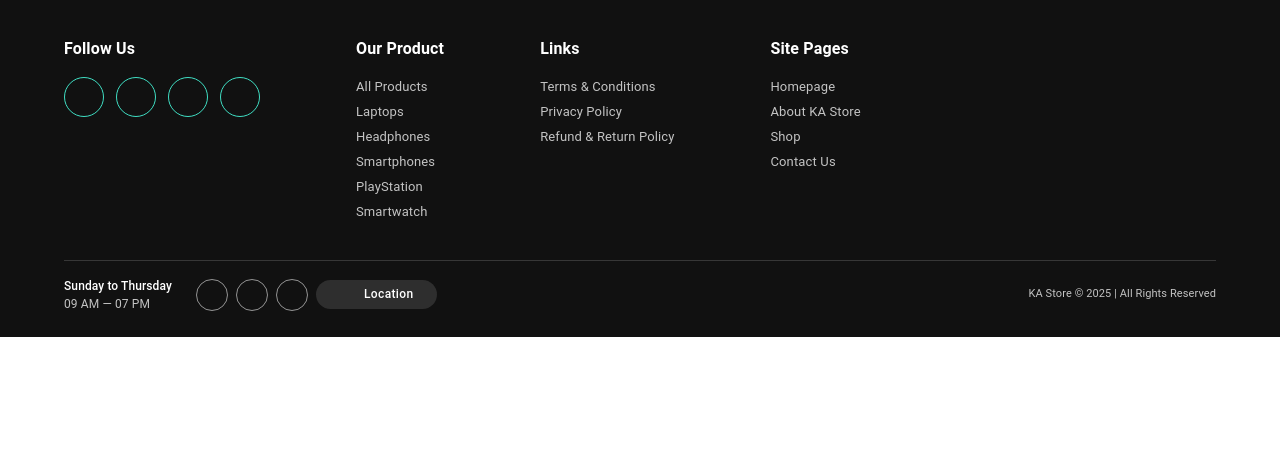
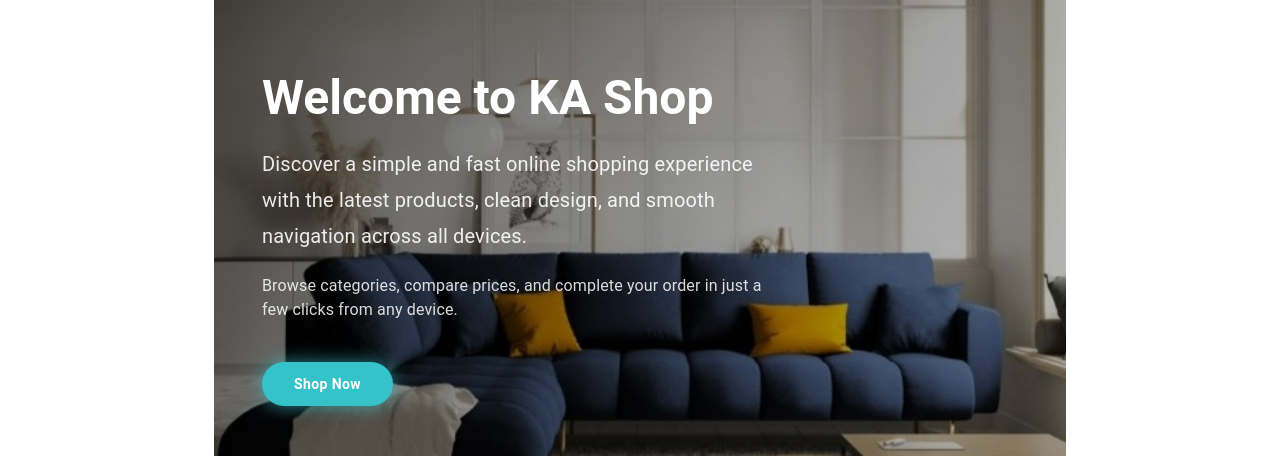
Before and after one commit to AseelMasri/Kashop, a React (Vite) app: page / in a window 1280 px wide. Shown: the part 186-642 px from the top of the page. Built offline with nearby package versions, Linux system fonts and the light colour scheme; no server answers; some icons are missing.

Commit message:
add component HeroHome

```diff
--- a/package.json
+++ b/package.json
@@ -27,6 +27,7 @@
     "react-i18next": "^16.2.1",
     "react-router-dom": "^7.9.3",
     "react-toastify": "^11.0.5",
+    "swiper": "^12.0.3",
     "yup": "^1.7.1"
   },
   "devDependencies": {
--- /dev/null
+++ b/src/components/hero/HeroHome.jsx
@@ -0,0 +1,144 @@
+// src/components/hero/HeroHome.jsx
+import { Box, Typography, Button } from "@mui/material";
+import { Link as RouterLink } from "react-router-dom";
+
+export default function HeroHome() {
+    return (
+        <Box
+            component="section"
+            sx={{
+                mt: { xs: 3, md: 5 },
+                opacity: 0,
+                animation: "fadeIn 1s forwards",
+                "@keyframes fadeIn": {
+                    from: { opacity: 0 },
+                    to: { opacity: 1 }
+                }
+            }}
+        >
+            {/* Hero Block */}
+            <Box
+                sx={{
+                    position: "relative",
+                    minHeight: { xs: "60vh", md: "80vh" },
+                    display: "flex",
+                    alignItems: "center",
+                    color: "#fff",
+                    backgroundImage:
+                        "linear-gradient(120deg, rgba(0,0,0,0.55), rgba(0,0,0,0.25)), url('/images/HeroHome.jpeg')",
+                    backgroundSize: "cover",
+                    backgroundPosition: "center",
+                    borderRadius: 4,
+                    overflow: "hidden",
+                    px: { xs: 3, md: 6 },
+                    py: { xs: 6, md: 10 },
+                }}
+            >
+                {/* TEXT BOX */}
+                <Box
+                    sx={{
+                        maxWidth: { xs: "100%", md: 520 },
+                        display: "flex",
+                        flexDirection: "column",
+                        gap: 2.5,
+                        transform: "translateY(30px)",
+                        opacity: 0,
+                        animation: "slideUp 1s 0.4s forwards",
+                        "@keyframes slideUp": {
+                            from: { opacity: 0, transform: "translateY(30px)" },
+                            to: { opacity: 1, transform: "translateY(0)" }
+                        }
+                    }}
+                >
+                    <Typography
+                        variant="h3"
+                        sx={{
+                            fontWeight: "bold",
+                            fontSize: { xs: "2.2rem", md: "3rem" },
+                        }}
+                    >
+                        Welcome to KA Shop
+                    </Typography>
+
+                    <Typography
+                        variant="h6"
+                        sx={{
+                            fontWeight: 400,
+                            lineHeight: 1.8,
+                            color: "rgba(255,255,255,0.9)",
+                        }}
+                    >
+                        Discover a simple and fast online shopping experience with the latest
+                        products, clean design, and smooth navigation across all devices.
+                    </Typography>
+
+                    <Typography
+                        variant="body1"
+                        sx={{ color: "rgba(255,255,255,0.85)" }}
+                    >
+                        Browse categories, compare prices, and complete your order in just a
+                        few clicks from any device.
+                    </Typography>
+
+                    {/* BUTTONS */}
+                    <Box
+                        sx={{
+                            mt: 2.5,
+                            display: "flex",
+                            gap: 2,
+                            flexWrap: "wrap",
+                            opacity: 0,
+                            animation: "fadeButtons 1s 0.8s forwards",
+                            "@keyframes fadeButtons": {
+                                from: { opacity: 0 },
+                                to: { opacity: 1 }
+                            }
+                        }}
+                    >
+                        <Button
+                            component={RouterLink}
+                            to="/products"
+                            variant="contained"
+                            sx={{
+                                px: 4,
+                                py: 1.2,
+                                borderRadius: 999,
+                                fontWeight: 600,
+                                backgroundColor: "#35C3C9",
+                                color: "#fff",
+                                textTransform: "none",
+                                position: "relative",
+                                overflow: "hidden",
+
+                                // Hover
+                                "&:hover": {
+                                    backgroundColor: "#26a4aa",
+                                    boxShadow: "0 0 20px rgba(53,195,201,0.6)",
+                                },
+
+                                //  Glow Animation
+                                animation: "pulseGlow 2.2s infinite ease-in-out",
+
+                                "@keyframes pulseGlow": {
+                                    "0%": {
+                                        boxShadow: "0 0 0px rgba(53,195,201,0.0)",
+                                    },
+                                    "50%": {
+                                        boxShadow: "0 0 18px rgba(53,195,201,0.7)",
+                                    },
+                                    "100%": {
+                                        boxShadow: "0 0 0px rgba(53,195,201,0.0)",
+                                    },
+                                },
+                            }}
+                        >
+                            Shop Now
+                        </Button>
+
+
+                    </Box>
+                </Box>
+            </Box>
+        </Box>
+    );
+}
--- a/src/main.jsx
+++ b/src/main.jsx
@@ -1,9 +1,14 @@
 import { createRoot } from 'react-dom/client'
 import App from './App.jsx'
+// (لو مش مستوردة في main.jsx تقدري تتركيهم هون)
+import 'swiper/css';
+import 'swiper/css/navigation';
 import { ToastContainer } from 'react-toastify'
 import './index.css'
 import ThemeContextProvider from './context/ThemeContext.jsx'
 import './i18n';
+
+
 
 
 createRoot(document.getElementById('root')).render(
--- a/src/pages/home/Home.jsx
+++ b/src/pages/home/Home.jsx
@@ -2,12 +2,15 @@
 
 import Brands from "../../components/brands/Brands";
 import Categories from "../../components/categories/Categories";
+import HeroHome from "../../components/hero/HeroHome";
+
 import Products from "../../components/products/Products";
 
 
 export default function Home() {
   return (
     <div>
+      <HeroHome />
      <Brands/>
      <Categories/>
      <Products/>
--- a/src/pages/login/Login.jsx
+++ b/src/pages/login/Login.jsx
@@ -88,6 +88,7 @@ export default function Login() {
             boxShadow: 3,
             borderRadius: 3,
             overflow: "hidden",
+            mt:3,
           }}
         >
           {/* الصورة */}
@@ -105,7 +106,7 @@ export default function Login() {
                 width: "100%",
                 height: "100%",
                 objectFit: "cover",
-                bgcolor: "#6A1B9A",
+                bgcolor: "#0f5a97e7",
               }}
             />
           </Box>
--- a/src/pages/register/Register.jsx
+++ b/src/pages/register/Register.jsx
@@ -84,7 +84,7 @@ export default function Register() {
                 width: "100%",
                 height: "100%",
                 objectFit: "cover",
-                bgcolor: "#4b226a",
+                bgcolor: "#0f5a97e7",
               }}
             />
           </Box>
```
Also changed, not shown: public/images/HeroHome.jpeg (added), src/components/footer/Footer.module.css (deleted), 1 other file (tests, documents, lock files or other folders).
